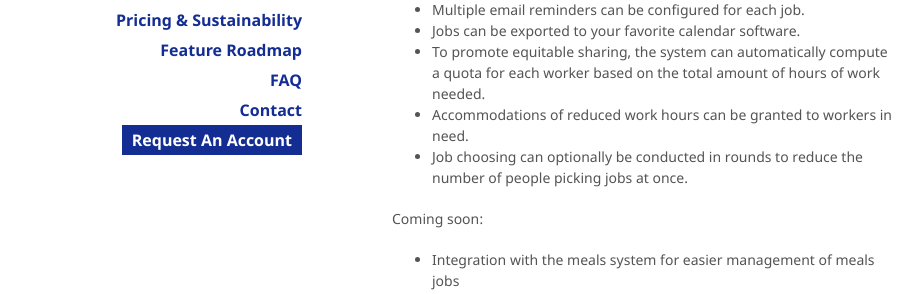
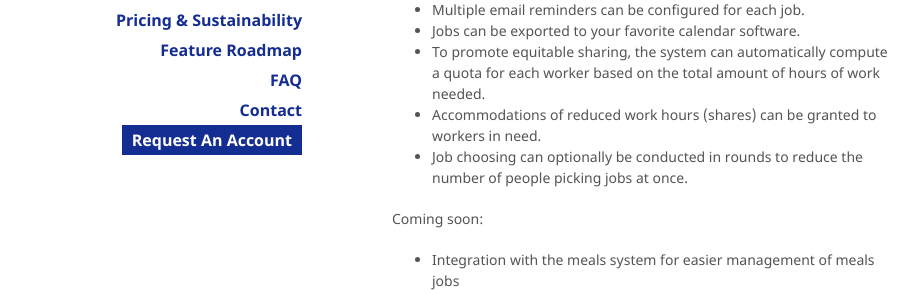
Before and after one commit to sassafrastech/gather-docs, a Jekyll site: the page built from features/work.md, in a window 1280 px wide and 900 px high. Shown: the part 364-658 px from the top of the window, without its empty margins (178-1100 px from the left). Built offline with Jekyll 4.4.1, drawn with Linux system fonts in a browser that asks for light colours; nearby versions of some CDN libraries; our own code applies the rules of GitHub Pages for plain Markdown files.

Commit message:
add 'shares' to work

```diff
--- a/features/work.md
+++ b/features/work.md
@@ -16,7 +16,7 @@ where there is near-total participation in the work system and about 300 hours o
 * Multiple email reminders can be configured for each job.
 * Jobs can be exported to your favorite calendar software.
 * To promote equitable sharing, the system can automatically compute a quota for each worker based on the total amount of hours of work needed.
-* Accommodations of reduced work hours can be granted to workers in need.
+* Accommodations of reduced work hours (shares) can be granted to workers in need.
 * Job choosing can optionally be conducted in rounds to reduce the number of people picking jobs at once.
 
 Coming soon:
```
